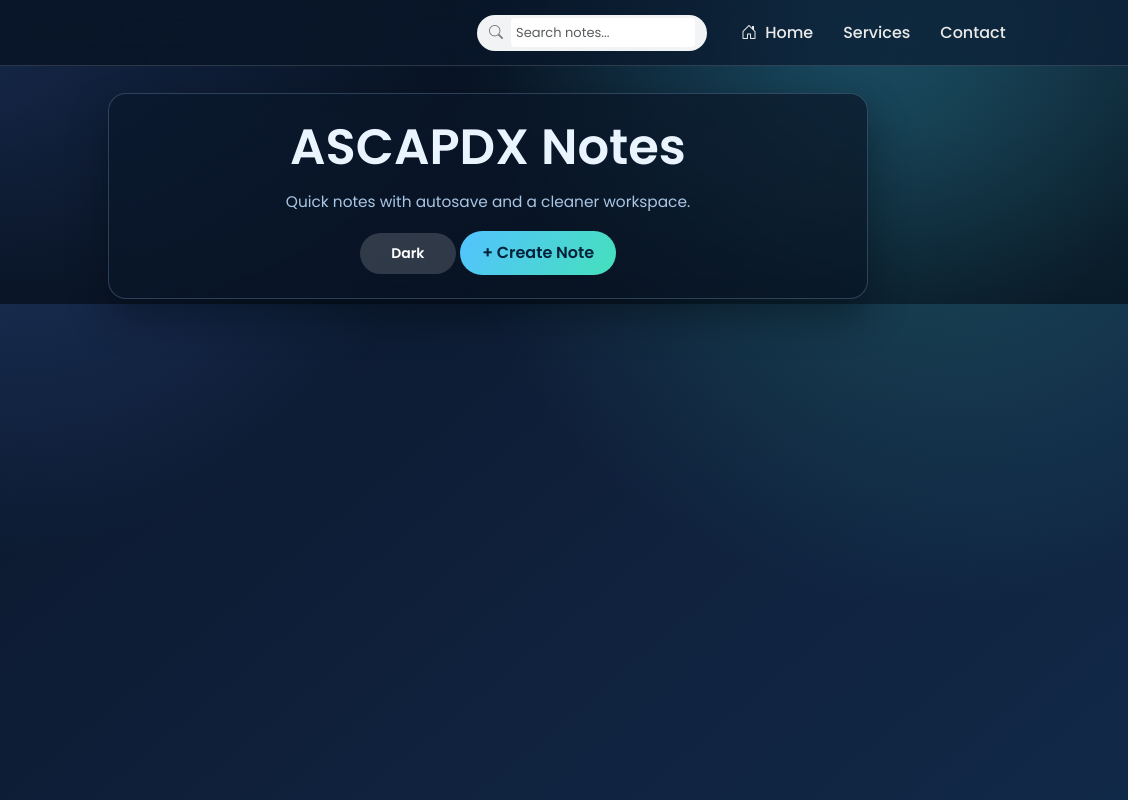
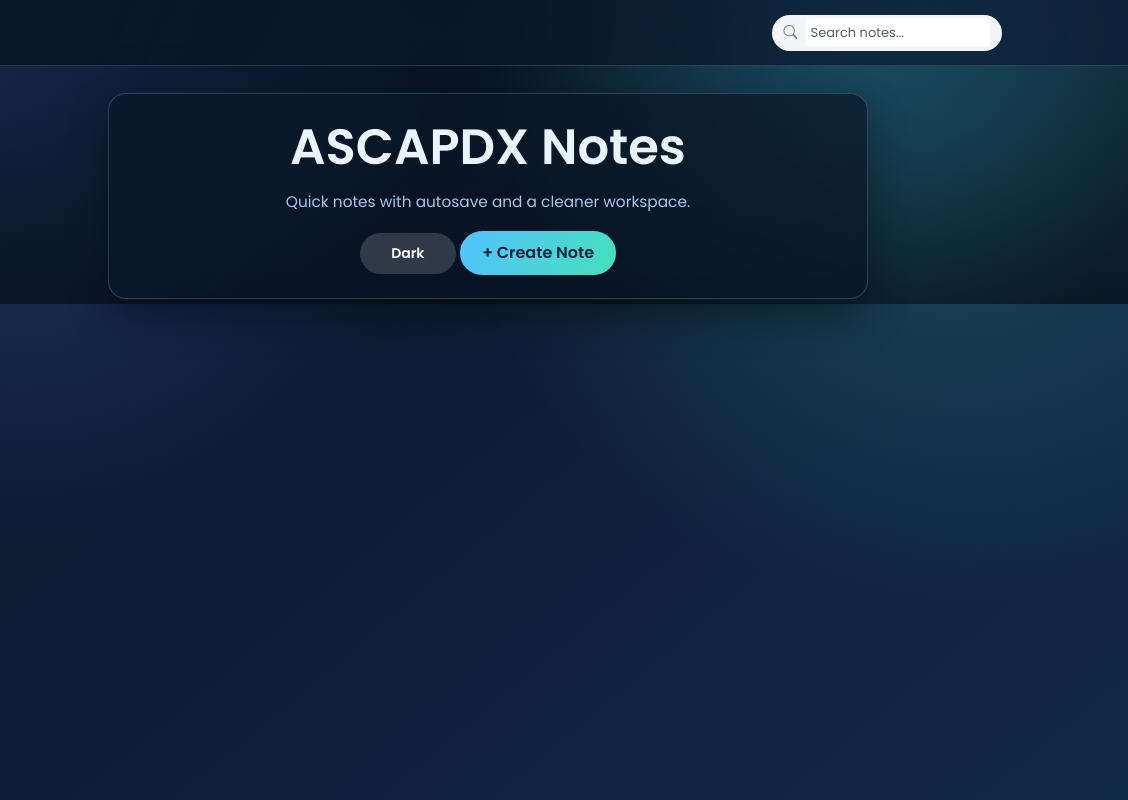
Before and after one commit to Ayush-ASCAPDX/XEducation, a plain HTML site: page index.html in a window 1280 px wide. Shown: the full height of the page, 152-1280 px from the left. Drawn offline with nearby package versions, Linux system fonts and the light colour scheme.

Commit message:
Update index.html

```diff
--- a/index.html
+++ b/index.html
@@ -308,12 +308,6 @@ body.dark .note-content:empty::before{color:#8eb1d6;}
           <i class="bi bi-search search-icon"></i>
           <input type="text" id="search" class="form-control form-control-sm search-input" placeholder="Search notes...">
         </form>
-
-        <!-- Links -->
-        <li class="nav-item"><a class="nav-link" href="../index.html"><i class="bi bi-house-door me-1"></i> Home</a></li>
-<li class="nav-item"><a class="nav-link" href="../index.html#services">Services</a></li>
-        <li class="nav-item"><a class="nav-link" href="../index.html#contact">Contact</a></li>
-
       </ul>
     </div>
   </div>
```
